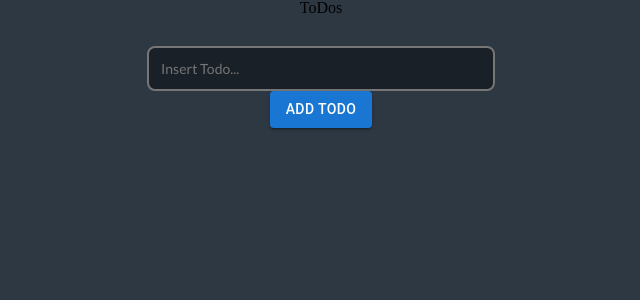
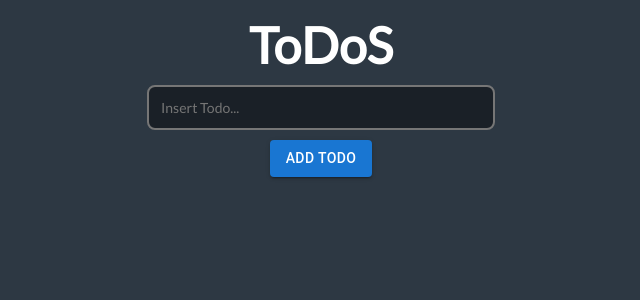
Before and after one commit to MyShlongIsLongAT/florian_4awi_react, a React (Create React App) app in the folder installation_basics/todolist/: page / in a window 1280 px wide. Shown: the top 300 px of the page, without its empty margins (319-959 px from the left). Built offline with nearby package versions, Linux system fonts and the light colour scheme.

Commit message:
added features to todo-list

```diff
--- a/installation_basics/todolist/src/App.js
+++ b/installation_basics/todolist/src/App.js
@@ -1,6 +1,7 @@
 import React, { Component } from "react";
 import "./App.css";
 import "./components/cssreset.css";
+import ErrorAlert from "./components/errorAlert";
 import Header from "./components/header.js";
 import TaskAdder from "./components/taskAdder.js";
 import ToDoList from "./components/todoList.js";
@@ -12,6 +13,12 @@ class App extends Component {
     this.state = {
       todos: [],
       existingIDs: [],
+      errorMessages: [
+        {
+          errorMessageText:
+            "You have reached the maximum of ToDos. Please delete some of your tasks if you want to continue!",
+        },
+      ],
     };
   }
 
@@ -26,9 +33,7 @@ class App extends Component {
       generatedId = this.state.existingIDs.length;
     }
 
-    console.log(existingIdsCopy);
-
-    if (generatedId > maxTodos-1) {
+    if (generatedId > maxTodos - 1) {
       for (let i = 0; i < this.state.existingIDs.length; i++) {
         if (isNaN(this.state.existingIDs[i].id)) {
           generatedId = this.state.existingIDs[i].latestId;
@@ -36,7 +41,8 @@ class App extends Component {
           break;
         }
       }
-      if (generatedId > maxTodos-1) {
+      if (generatedId > maxTodos - 1) {
+        <ErrorAlert message={this.state.errorMessages[0].errorMessageText} />;
         alert(
           "You have reached the maximum of ToDos \n Please delete some of your tasks if you want to continue!"
         );
--- /dev/null
+++ b/installation_basics/todolist/src/components/errorAlert.js
@@ -0,0 +1,17 @@
+import React, { Component } from "react";
+import styles from "./errorAlert.modules.css";
+
+class ErrorAlert extends Component {
+  render() {
+    return (
+      <div>
+        {console.log(this.props.message)}
+        <div className={styles.ErrorMessage}>
+          {this.props.message}
+        </div>
+      </div>
+    );
+  }
+}
+
+export default ErrorAlert;
--- /dev/null
+++ b/installation_basics/todolist/src/components/errorAlert.modules.css
@@ -0,0 +1,5 @@
+.errorMessage{
+    height:100px;
+    width:100px;
+    background-color: white;
+}
--- a/installation_basics/todolist/src/components/header.js
+++ b/installation_basics/todolist/src/components/header.js
@@ -1,11 +1,13 @@
 import React, { Component } from 'react';
+import styles from './header.modules.css';
 
 class Header extends Component {
-    state = {  }
     render() {
         return (
             <div>
-                <h1>ToDos</h1>
+                <div className={styles.headerText}>
+                    <h1>ToDoS</h1>
+                </div>
             </div>
         );
     }
--- /dev/null
+++ b/installation_basics/todolist/src/components/header.modules.css
@@ -0,0 +1,9 @@
+@import url('https://fonts.googleapis.com/css2?family=Lato&display=swap');
+
+h1{
+    padding-top:20px;
+    font-family: 'Lato', sans-serif;
+    font-size:50px;
+    font-weight:bold;
+    color:white;
+}
--- a/installation_basics/todolist/src/components/taskAdder.js
+++ b/installation_basics/todolist/src/components/taskAdder.js
@@ -11,14 +11,31 @@ class TaskAdder extends Component {
   }
 
   handleChange = (event) => {
-    this.setState({
-      inputValue: event.target.value,
-    });
+    if (this.state.inputValue.length<100){
+      this.setState({
+        inputValue: event.target.value,
+      });
+    }
+    else if (this.state.inputValue.length<100 && event.keyCode === 8){
+
+    }
   };
 
   addTask = () => {
-    this.props.onTaskAdded(this.state.inputValue);
+    if (this.state.inputValue !== "") {
+      this.props.onTaskAdded(this.state.inputValue);
+      this.setState({
+        inputValue: "",
+      });
+    }
   };
+
+  handleKeyDown = event => {
+    //it triggers by pressing the enter key
+  if (event.keyCode === 13) {
+    this.addTask();
+  }
+};
 
   render() {
     return (
@@ -28,12 +45,14 @@ class TaskAdder extends Component {
             type="text"
             value={this.state.inputValue}
             onChange={this.handleChange}
+            onKeyDown={this.handleKeyDown}
             className={styles.inputField}
             placeholder="Insert Todo..."
+            maxLength="100"
           />
         </div>
-        <div >
-          <Button onClick={this.addTask} variant="contained"className={styles.inputButton}>
+        <div className={styles.inputButton}>
+          <Button onClick={this.addTask} variant="contained">
             Add Todo
           </Button>
         </div>
--- a/installation_basics/todolist/src/components/taskAdder.module.css
+++ b/installation_basics/todolist/src/components/taskAdder.module.css
@@ -3,7 +3,7 @@
 /*#2D3843*/
 
 .inputField {
-  margin-top:30px;
+  margin-top:15px;
   width: 320px;
   border-style: solid;
   font-size: 0.875rem;
@@ -21,5 +21,5 @@
 
 .inputButton{
   margin-top:10px;
-  margin-bottom:30px;
+  margin-bottom:5px;
 }
```
